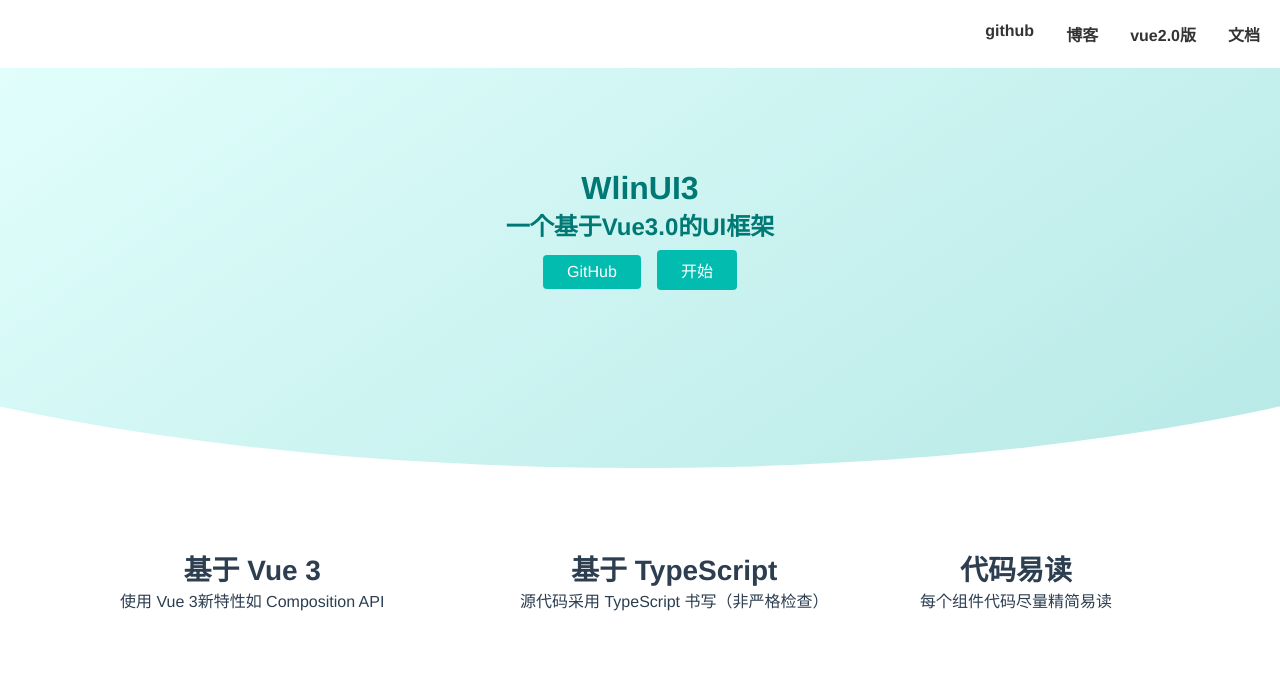
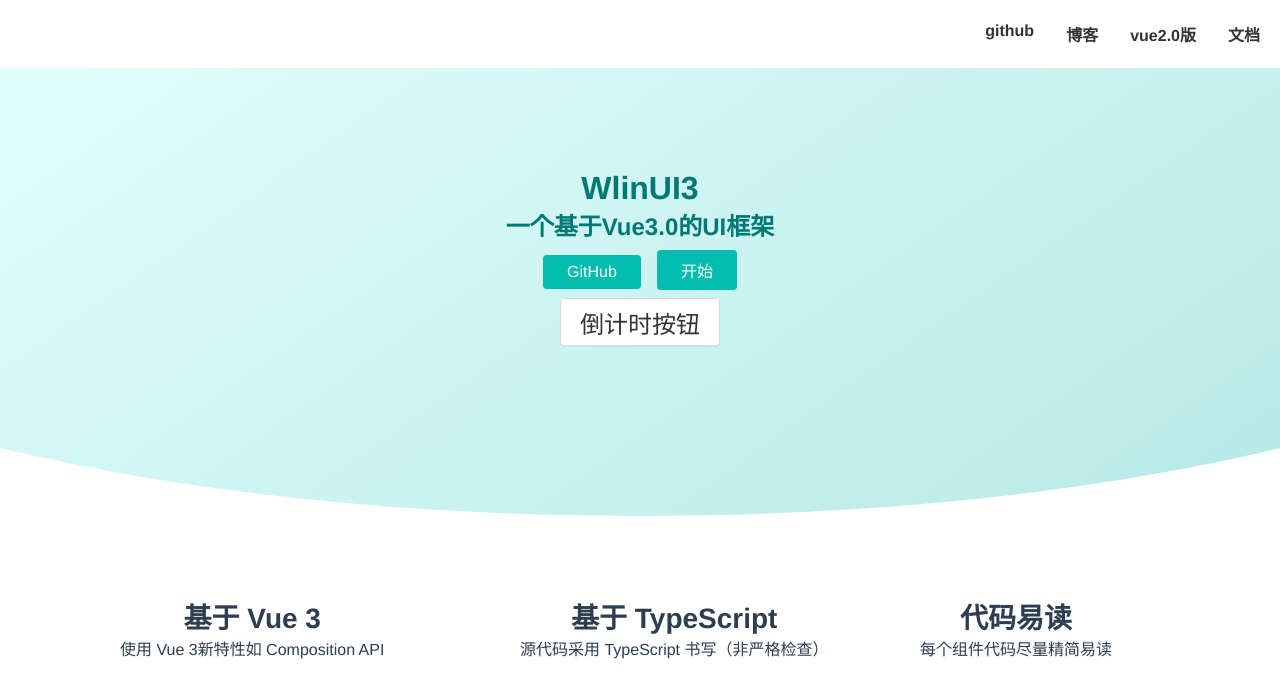
Before and after one commit to wlin00/wlinUiVite, a Vue app: page /#/ in a window 1280 px wide. Shown: the top 698 px of the page. Built offline with nearby package versions, Linux system fonts and the light colour scheme.

Commit message:
add:useCountDown hook

```diff
--- /dev/null
+++ b/src/utils/useCountDown.ts
@@ -0,0 +1,38 @@
+import { onMounted, onUnmounted, ref } from 'vue';
+// 参数1: 倒计时时间， 默认值为60秒
+// 参数2: manually 是否手动触发倒计时，默认为false
+function useCountDown (seconds: number = 60, manually?: boolean) { // 倒计时hook，返回当前计时count、pending状态flag、手动触发方法startCountDown
+  const timer = ref<number>()
+  const count = ref(seconds)
+  const pending = ref<boolean>(false)
+
+  function startCountDown() {
+    pending.value = true
+    timer.value = setTimeout(() => {
+      clearTimeout(timer.value)
+      if (count.value > 1) {
+        count.value -= 1
+        startCountDown()
+      } else {
+        count.value = seconds
+        pending.value = false
+      }
+    }, 1000)
+  }
+
+  onMounted(() => {
+    !manually && startCountDown()
+  })
+
+  onUnmounted(() => {
+    clearTimeout(timer.value)
+  })
+
+  return {
+    count,
+    pending,
+    startCountDown,
+  }
+}
+
+export default useCountDown
--- a/src/views/Home.vue
+++ b/src/views/Home.vue
@@ -9,6 +9,9 @@
         <a href="https://github.com/wlin00/wlinUiVite">GitHub</a>
         <router-link to="/doc">开始</router-link>
       </p>
+      <div>
+        <Button :disabled="pending" style="min-width:160px;" @click="handleClick" size="big" >{{ display }}</Button>
+      </div>
     </div>
   </div>
   <div class="features">
@@ -39,9 +42,37 @@
 </div>
 </template>
 <script lang="ts">
+import { onMounted, ref, computed } from 'vue';
 import Topnav from "../components/Topnav.vue";
+import {
+  Button
+} from "../lib/index";
+import useCountDown from '../utils/useCountDown'
+
 export default {
-  components: { Topnav },
+  components: { Topnav, Button },
+  setup(props) {
+    const COUNT_NUM = 10
+    const { count, pending, startCountDown } = useCountDown(COUNT_NUM, true)
+    onMounted(() => {
+    })
+
+    const handleClick = () => {
+      startCountDown()
+    }
+
+    const display = computed(() => {
+      return count.value === COUNT_NUM ? '倒计时按钮' : count.value
+    })
+
+    return {
+      count,
+      pending,
+      handleClick,
+      display
+    }
+
+  }
 };
 </script>
 <style lang="scss" scoped>
```
